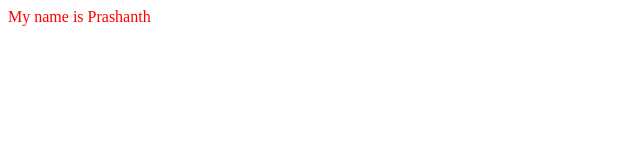
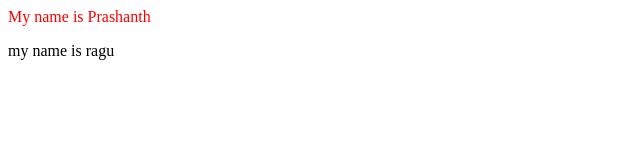
Before and after one commit to prakash735/college-project, a plain HTML site: page index.html in a window 1280 px wide. Shown: the full height of the page, 0-640 px from the left. Drawn offline with Linux system fonts and the light colour scheme.

Commit message:
first branch first commit

```diff
--- a/index.html
+++ b/index.html
@@ -6,5 +6,6 @@
     </head>
     <body>
         <p class="one" style="color: red;">My name is Prashanth</p>
+        <p>my name is ragu</p>
     </body>
 </html>
```
